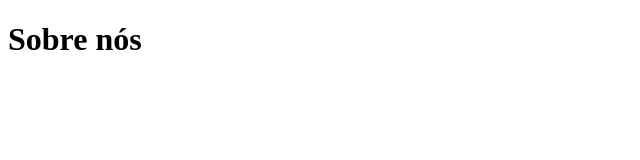
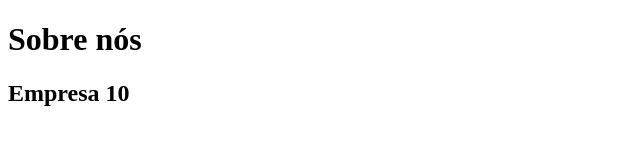
Before and after one commit to jcoramos/aulagithub, a plain HTML site: page sobre.html in a window 1280 px wide. Shown: the whole page, without its empty margins (0-640 px from the left). Drawn offline with Linux system fonts and the light colour scheme.

Commit message:
Momdificado arquivo sobre.html

```diff
--- a/sobre.html
+++ b/sobre.html
@@ -6,6 +6,7 @@
     <title>Document</title>
 </head>
 <body>
-    <h1> Sobre nós</h1>
+    <h1> Sobre nós </h1>
+    <h2> Empresa 10</h2>
 </body>
 </html>
```
